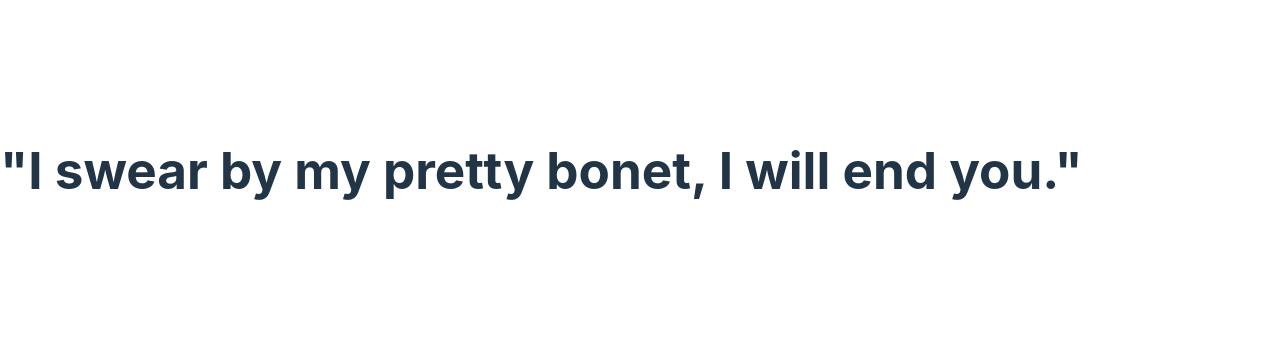
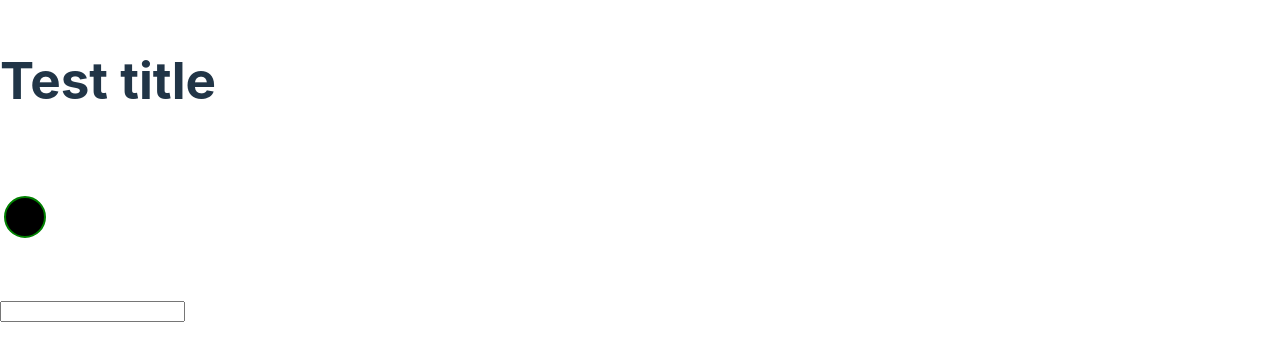
Before and after one commit to RhexNiebres/react-app, a React (Vite) app in the folder my-first-react-app/: page / in a window 1280 px wide. Shown: the part 230-590 px from the top of the page. Built offline with nearby package versions, Linux system fonts and the light colour scheme.

Commit message:
feat add component function Greeting for function component sample

```diff
--- a/my-first-react-app/src/Greeting.jsx
+++ b/my-first-react-app/src/Greeting.jsx
@@ -1,5 +1,14 @@
 function Greeting() {
-    return <h1>&quot;I swear by my pretty bonet, I will end you.&quot;</h1>
+  return <div>
+  <h1>Test title</h1>
+  <svg>
+    <circle cx="25" cy="75" r="20" stroke="green" strokeWidth="2" />
+  </svg>
+  <form>
+    <input type="email" />
+  </form>
+</div>
+
 }
 
 export default Greeting;
```
